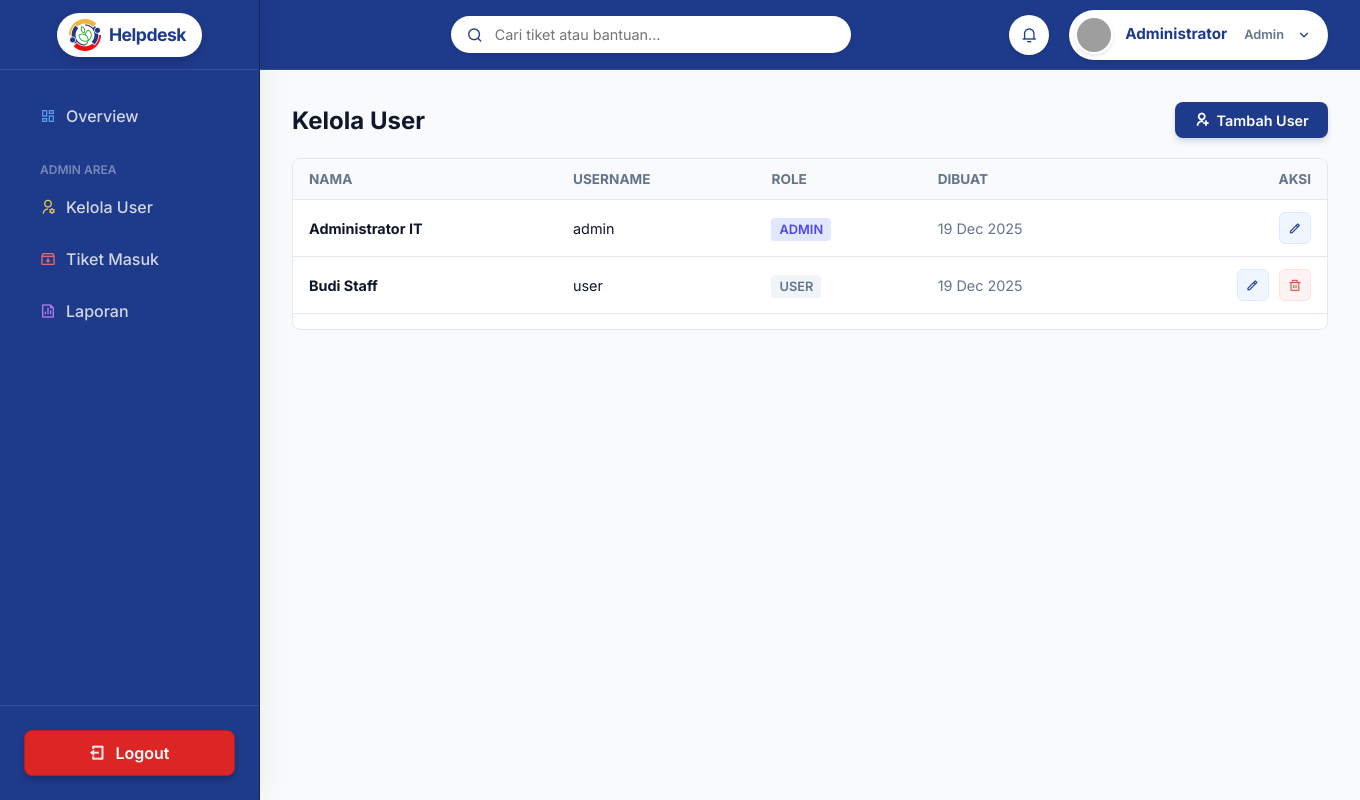
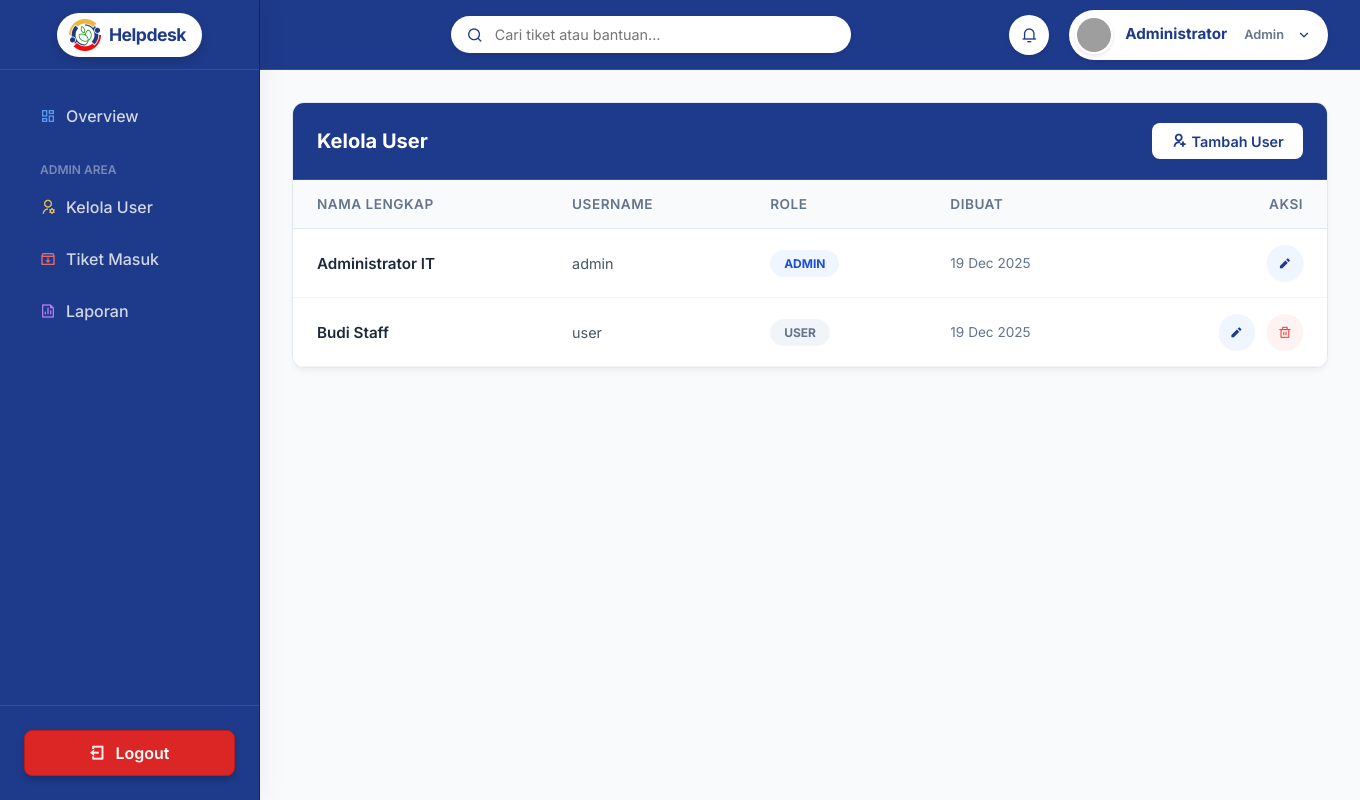
Before and after one commit to RonyRisvaldoLumbanBatu/it-helpdesk, a PHP site: page /it-helpdesk/public/index.php?page=dashboard&action=manage_users in a window 1360 px wide. Run offline with PHP 8.4, Linux system fonts and the light colour scheme; a user stored in the database is signed in; data comes from the database, SQL or seed files in the repository; data that the repository does not hold is empty; grey boxes are pictures that could not be loaded.

Commit message:
Memperbarui antarmuka Dashboard Admin: Header card biru, header tabel abu-abu untuk konsistensi

```diff
--- a/views/dashboard.php
+++ b/views/dashboard.php
@@ -151,7 +151,6 @@
             <div class="content-body">
                 <?php
                 if (!isset($content) || $content == 'home') {
-                    echo '<h2>Dashboard ' . ucfirst($currentUser['role']) . '</h2>';
 
                     if ($currentUser['role'] === 'admin') {
                         // LOAD REAL STATS
@@ -161,48 +160,55 @@
                         // 1. Fetch KPI Stats
                         $totalTickets = $pdo->query("SELECT COUNT(*) FROM tickets")->fetchColumn();
                         $countPending = $pdo->query("SELECT COUNT(*) FROM tickets WHERE status = 'pending'")->fetchColumn();
-                        // $countProcess removed as requested
                         $countResolved = $pdo->query("SELECT COUNT(*) FROM tickets WHERE status = 'resolved'")->fetchColumn();
 
                         // 2. Fetch Recent Activities (Latest 5 Tickets)
                         $recentTickets = $pdo->query("SELECT t.*, u.name as requester_name FROM tickets t JOIN users u ON t.user_id = u.id ORDER BY t.created_at DESC LIMIT 5")->fetchAll(PDO::FETCH_ASSOC);
 
-                        // RENDER UI
-                        echo '<div style="display: grid; grid-template-columns: repeat(auto-fit, minmax(200px, 1fr)); gap: 20px; margin-top: 20px; margin-bottom: 30px;">
-                                <!-- Total -->
-                                <div style="background: white; padding: 25px; border-radius: 12px; border: 1px solid #e2e8f0; border-top: 4px solid #3b82f6; box-shadow: 0 4px 6px rgba(0,0,0,0.02); text-align: center;">
-                                    <div style="font-size: 3rem; font-weight: 700; color: #3b82f6; line-height: 1.2;">' . number_format($totalTickets) . '</div>
-                                    <div style="color: #64748b; font-size: 0.95rem; font-weight: 500;">Total Tiket</div>
+                        // UNIFIED CARD: Title + Stats
+                        echo '<div style="background: white; border-radius: 12px; border: 1px solid #e2e8f0; box-shadow: 0 4px 6px -1px rgba(0,0,0,0.05); margin-bottom: 30px; overflow: hidden;">
+                                <div style="padding: 20px 24px; border-bottom: 1px solid #e2e8f0; background: var(--primary);">
+                                    <h2 style="margin: 0; font-size: 1.25rem; color: white; font-weight: 700;">Dashboard ' . ucfirst($currentUser['role']) . '</h2>
                                 </div>
 
-                                <!-- Pending -->
-                                <div style="background: white; padding: 25px; border-radius: 12px; border: 1px solid #e2e8f0; border-top: 4px solid #f97316; box-shadow: 0 4px 6px rgba(0,0,0,0.02); text-align: center;">
-                                    <div style="font-size: 3rem; font-weight: 700; color: #f97316; line-height: 1.2;">' . number_format($countPending) . '</div>
-                                    <div style="color: #64748b; font-size: 0.95rem; font-weight: 500;">Menunggu</div>
-                                </div>
+                                <div style="padding: 24px;">
+                                    <div style="display: grid; grid-template-columns: repeat(auto-fit, minmax(200px, 1fr)); gap: 24px;">
+                                        <!-- Total -->
+                                        <div style="background: #f8fafc; padding: 20px; border-radius: 12px; border: 1px solid #e2e8f0; border-top: 4px solid #3b82f6; text-align: center; box-shadow: 0 4px 6px -1px rgba(0,0,0,0.05);">
+                                            <div style="font-size: 2.5rem; font-weight: 700; color: #3b82f6; line-height: 1.2;">' . number_format($totalTickets) . '</div>
+                                            <div style="color: #64748b; font-size: 0.9rem; font-weight: 600;">Total Tiket</div>
+                                        </div>
 
-                                <!-- Resolved -->
-                                <div style="background: white; padding: 25px; border-radius: 12px; border: 1px solid #e2e8f0; border-top: 4px solid #10b981; box-shadow: 0 4px 6px rgba(0,0,0,0.02); text-align: center;">
-                                    <div style="font-size: 3rem; font-weight: 700; color: #10b981; line-height: 1.2;">' . number_format($countResolved) . '</div>
-                                    <div style="color: #64748b; font-size: 0.95rem; font-weight: 500;">Selesai</div>
+                                        <!-- Pending -->
+                                        <div style="background: #f8fafc; padding: 20px; border-radius: 12px; border: 1px solid #e2e8f0; border-top: 4px solid #f97316; text-align: center; box-shadow: 0 4px 6px -1px rgba(0,0,0,0.05);">
+                                            <div style="font-size: 2.5rem; font-weight: 700; color: #f97316; line-height: 1.2;">' . number_format($countPending) . '</div>
+                                            <div style="color: #64748b; font-size: 0.9rem; font-weight: 600;">Menunggu</div>
+                                        </div>
+
+                                        <!-- Resolved -->
+                                        <div style="background: #f8fafc; padding: 20px; border-radius: 12px; border: 1px solid #e2e8f0; border-top: 4px solid #10b981; text-align: center; box-shadow: 0 4px 6px -1px rgba(0,0,0,0.05);">
+                                            <div style="font-size: 2.5rem; font-weight: 700; color: #10b981; line-height: 1.2;">' . number_format($countResolved) . '</div>
+                                            <div style="color: #64748b; font-size: 0.9rem; font-weight: 600;">Selesai</div>
+                                        </div>
+                                    </div>
                                 </div>
                               </div>';
 
                         // Recent Activity Table
                         echo '<div style="background: white; border-radius: 12px; border: 1px solid #e2e8f0; overflow: hidden; box-shadow: 0 4px 6px -1px rgba(0,0,0,0.05);">';
-                        echo '<div style="padding: 20px; border-bottom: 1px solid #f1f5f9; display: flex; justify-content: space-between; align-items: center;">
-                                <h3 style="margin: 0; font-size: 1.1rem; color: #1e293b;">Tiket Terbaru Masuk</h3>
-                                <a href="?page=dashboard&action=incoming_tickets" style="font-size: 0.85rem; color: var(--primary); font-weight: 600; text-decoration: none;">Lihat Semua &rarr;</a>
-                              </div>';
+                        echo '<div style="padding: 20px; background: var(--primary); border-bottom: 1px solid rgba(255,255,255,0.1); display: flex; justify-content: space-between; align-items: center;">
+        <h3 style="margin: 0; font-size: 1.1rem; color: white; font-weight: 700;">Tiket Terbaru Masuk</h3>
+        <a href="?page=dashboard&action=incoming_tickets" style="font-size: 0.85rem; color: white; font-weight: 600; text-decoration: none;">Lihat Semua &rarr;</a>
+      </div>';
 
                         if (count($recentTickets) > 0) {
                             echo '<table style="width: 100%; border-collapse: collapse;">
-                                    <thead style="background: #f8fafc; color: #64748b; font-size: 0.85rem; text-transform: uppercase; letter-spacing: 0.5px;">
+                                    <thead style="background: #f8fafc; color: #64748b; border-bottom: 1px solid #e2e8f0;">
                                         <tr>
-                                            <th style="padding: 15px 20px; text-align: left; font-weight: 600;">Subjek</th>
-                                            <th style="padding: 15px 20px; text-align: left; font-weight: 600;">Pengirim</th>
-                                            <th style="padding: 15px 20px; text-align: left; font-weight: 600;">Status</th>
-                                            <th style="padding: 15px 20px; text-align: right; font-weight: 600;">Tanggal</th>
+                                            <th style="padding: 16px 24px; text-align: left; font-weight: 600; text-transform: uppercase; font-size: 0.85rem; letter-spacing: 0.5px;">Subjek</th>
+                                            <th style="padding: 16px 24px; text-align: left; font-weight: 600; text-transform: uppercase; font-size: 0.85rem; letter-spacing: 0.5px;">Pengirim</th>
+                                            <th style="padding: 16px 24px; text-align: left; font-weight: 600; text-transform: uppercase; font-size: 0.85rem; letter-spacing: 0.5px;">Status</th>
+                                            <th style="padding: 16px 24px; text-align: right; font-weight: 600; text-transform: uppercase; font-size: 0.85rem; letter-spacing: 0.5px;">Tanggal</th>
                                         </tr>
                                     </thead>
                                     <tbody style="font-size: 0.9rem; color: #334155;">';
@@ -217,20 +223,20 @@
                             foreach ($recentTickets as $ticket) {
                                 $st = $statusMap[$ticket['status']] ?? ['bg' => '#f1f5f9', 'text' => '#64748b', 'label' => $ticket['status']];
                                 echo '<tr style="border-bottom: 1px solid #f1f5f9; cursor: pointer; transition: background 0.1s;" onclick="window.location.href=\'?page=dashboard&action=ticket_detail&id=' . $ticket['id'] . '\'" onmouseover="this.style.background=\'#f8fafc\'" onmouseout="this.style.background=\'transparent\'">
-                                        <td style="padding: 15px 20px; max-width: 300px;">
+                                        <td style="padding: 16px 24px; max-width: 300px;">
                                             <div style="font-weight: 600; color: #0f172a; white-space: nowrap; overflow: hidden; text-overflow: ellipsis;">' . htmlspecialchars($ticket['subject']) . '</div>
                                             <div style="font-size: 0.8rem; color: #94a3b8;">#' . $ticket['id'] . '</div>
                                         </td>
-                                        <td style="padding: 15px 20px;">
+                                        <td style="padding: 16px 24px;">
                                             <div style="display: flex; align-items: center; gap: 8px;">
                                                 <div style="width: 24px; height: 24px; background: #e2e8f0; border-radius: 50%; display: flex; align-items: center; justify-content: center; font-size: 0.7rem; font-weight: 700; color: #64748b;">' . strtoupper(substr($ticket['requester_name'], 0, 1)) . '</div>
                                                 ' . htmlspecialchars($ticket['requester_name']) . '
                                             </div>
                                         </td>
-                                        <td style="padding: 15px 20px;">
-                                            <span style="background: ' . $st['bg'] . '; color: ' . $st['text'] . '; padding: 4px 10px; border-radius: 20px; font-size: 0.75rem; font-weight: 700;">' . $st['label'] . '</span>
+                                        <td style="padding: 16px 24px;">
+                                            <span style="background: ' . $st['bg'] . '; color: ' . $st['text'] . '; padding: 6px 12px; border-radius: 99px; font-size: 0.75rem; font-weight: 700; text-transform: uppercase;">' . $st['label'] . '</span>
                                         </td>
-                                        <td style="padding: 15px 20px; text-align: right; color: #64748b; font-size: 0.85rem;">
+                                        <td style="padding: 16px 24px; text-align: right; color: #64748b; font-size: 0.85rem;">
                                             ' . date('d M, H:i', strtotime($ticket['created_at'])) . '
                                         </td>
                                       </tr>';
--- a/views/partials/manage_users.php
+++ b/views/partials/manage_users.php
@@ -12,14 +12,6 @@ try {
 }
 ?>
 
-<div class="card-header"
-    style="display: flex; justify-content: space-between; align-items: center; margin-bottom: 20px;">
-    <h2>Kelola User</h2>
-    <button onclick="document.getElementById('addUserModal').style.display='flex'" class="btn btn-primary">
-        <i class="ri-user-add-line" style="margin-right: 8px;"></i> Tambah User
-    </button>
-</div>
-
 <?php if (isset($_GET['success']) && $_GET['success'] == 'user_created'): ?>
     <div
         style="background: #dcfce7; color: #166534; padding: 15px; border-radius: 8px; margin-bottom: 20px; border: 1px solid #bbf7d0;">
@@ -27,95 +19,79 @@ try {
     </div>
 <?php endif; ?>
 
-<style>
-    /* FORCE STYLES LOCALLY FOR ADMIN */
-    .local-responsive-table {
-        overflow-x: auto !important;
-        -webkit-overflow-scrolling: touch;
-        margin-bottom: 1rem;
-        padding-bottom: 15px;
-    }
+<!-- Main Card Container -->
+<div
+    style="background: white; border-radius: 12px; border: 1px solid #e2e8f0; box-shadow: 0 4px 6px -1px rgba(0, 0, 0, 0.05); overflow: hidden; margin-bottom: 30px;">
 
-    .local-responsive-table table {
-        min-width: 1000px !important;
-        /* Wider for Admin Tables */
-    }
+    <!-- Card Header (Blue) -->
+    <div
+        style="padding: 20px 24px; background: var(--primary); border-bottom: 1px solid rgba(255,255,255,0.1); display: flex; justify-content: space-between; align-items: center;">
+        <h2 style="margin: 0; font-size: 1.25rem; font-weight: 700; color: white;">Kelola User</h2>
+        <button onclick="document.getElementById('addUserModal').style.display='flex'" class="btn"
+            style="font-size: 0.9rem; background: white; color: var(--primary); border: none; font-weight: 600;">
+            <i class="ri-user-add-line" style="margin-right: 6px;"></i> Tambah User
+        </button>
+    </div>
 
-    .local-responsive-table th,
-    .local-responsive-table td,
-    .local-responsive-table td div,
-    .local-responsive-table td span,
-    .local-responsive-table td a,
-    .local-responsive-table td strong {
-        white-space: nowrap !important;
-    }
-
-    /* Scrollbar */
-    .local-responsive-table::-webkit-scrollbar {
-        height: 8px;
-    }
-
-    .local-responsive-table::-webkit-scrollbar-thumb {
-        background: #94a3b8;
-        border-radius: 4px;
-    }
-
-    .local-responsive-table::-webkit-scrollbar-track {
-        background: #f1f5f9;
-    }
-</style>
-
-<div class="local-responsive-table"
-    style="background: white; border-radius: 8px; border: 1px solid var(--border); overflow: hidden;">
-    <table style="width: 100%; border-collapse: collapse;">
-        <thead style="background: #f8fafc; border-bottom: 1px solid var(--border);">
+    <!-- Table Container -->
+    <div style="overflow-x: auto;">
+        <table style="width: 100%; border-collapse: collapse; min-width: 800px;">
+            <thead style="background: #f8fafc; color: #64748b; border-bottom: 1px solid #e2e8f0;">
                 <tr>
-                <th style="padding: 12px 16px; text-align: left; font-size: 0.85rem; color: var(--text-muted);">NAMA
-                </th>
-                <th style="padding: 12px 16px; text-align: left; font-size: 0.85rem; color: var(--text-muted);">USERNAME
-                </th>
-                <th style="padding: 12px 16px; text-align: left; font-size: 0.85rem; color: var(--text-muted);">ROLE
-                </th>
-                <th style="padding: 12px 16px; text-align: left; font-size: 0.85rem; color: var(--text-muted);">DIBUAT
-                </th>
-                <th style="padding: 12px 16px; text-align: right; font-size: 0.85rem; color: var(--text-muted);">AKSI
-                </th>
+                    <th
+                        style="padding: 16px 24px; text-align: left; font-size: 0.85rem; font-weight: 600; text-transform: uppercase; letter-spacing: 0.5px;">
+                        Nama Lengkap</th>
+                    <th
+                        style="padding: 16px 24px; text-align: left; font-size: 0.85rem; font-weight: 600; text-transform: uppercase; letter-spacing: 0.5px;">
+                        Username</th>
+                    <th
+                        style="padding: 16px 24px; text-align: left; font-size: 0.85rem; font-weight: 600; text-transform: uppercase; letter-spacing: 0.5px;">
+                        Role</th>
+                    <th
+                        style="padding: 16px 24px; text-align: left; font-size: 0.85rem; font-weight: 600; text-transform: uppercase; letter-spacing: 0.5px;">
+                        Dibuat</th>
+                    <th
+                        style="padding: 16px 24px; text-align: right; font-size: 0.85rem; font-weight: 600; text-transform: uppercase; letter-spacing: 0.5px;">
+                        Aksi</th>
                 </tr>
             </thead>
-        <tbody>
+            <tbody style="background: white;">
                 <?php foreach ($users as $u): ?>
-                <tr style="border-bottom: 1px solid var(--border);">
-                    <td style="padding: 12px 16px; font-size: 0.9rem;">
-                        <strong><?php echo htmlspecialchars($u['name']); ?></strong>
+                    <tr style="border-bottom: 1px solid #f1f5f9; transition: background 0.2s;"
+                        onmouseover="this.style.background='#f8fafc'" onmouseout="this.style.background='white'">
+                        <td style="padding: 16px 24px;">
+                            <div style="font-weight: 600; color: #1e293b; font-size: 0.95rem;">
+                                <?php echo htmlspecialchars($u['name']); ?>
+                            </div>
                         </td>
-                    <td style="padding: 12px 16px; font-size: 0.9rem;">
+                        <td style="padding: 16px 24px; color: #475569; font-size: 0.9rem;">
                             <?php echo htmlspecialchars($u['username']); ?>
                         </td>
-                    <td style="padding: 12px 16px;">
+                        <td style="padding: 16px 24px;">
                             <?php
                             $roleColors = [
-                            'admin' => ['bg' => '#e0e7ff', 'text' => '#4f46e5'],
-                            'staff' => ['bg' => '#f0fdf4', 'text' => '#166534'], // Green
-                            'mahasiswa' => ['bg' => '#fff7ed', 'text' => '#c2410c'], // Orange
-                            'user' => ['bg' => '#f1f5f9', 'text' => '#64748b'] // Grey (Default)
+                                'admin' => ['bg' => '#eff6ff', 'text' => '#1d4ed8'],
+                                'staff' => ['bg' => '#f0fdf4', 'text' => '#15803d'],
+                                'mahasiswa' => ['bg' => '#fff7ed', 'text' => '#c2410c'],
+                                'user' => ['bg' => '#f1f5f9', 'text' => '#64748b']
                             ];
                             $rc = $roleColors[$u['role']] ?? $roleColors['user'];
                             ?>
                             <span
-                            style="background: <?php echo $rc['bg']; ?>; color: <?php echo $rc['text']; ?>; padding: 4px 8px; border-radius: 4px; font-size: 0.8rem; font-weight: 600; text-transform: uppercase;">
+                                style="background: <?php echo $rc['bg']; ?>; color: <?php echo $rc['text']; ?>; padding: 6px 14px; border-radius: 99px; font-size: 0.75rem; font-weight: 700; text-transform: uppercase; display: inline-block;">
                                 <?php echo htmlspecialchars($u['role'] ?: '-'); ?>
                             </span>
                         </td>
-                    <td style="padding: 12px 16px; font-size: 0.9rem; color: var(--text-muted);">
+                        <td style="padding: 16px 24px; color: #64748b; font-size: 0.85rem;">
                             <?php echo date('d M Y', strtotime($u['created_at'])); ?>
                         </td>
-                    <td style="padding: 12px 16px; text-align: right; white-space: nowrap;">
+                        <td style="padding: 16px 24px; text-align: right;">
                             <button
                                 onclick="openEditModal('<?php echo $u['id']; ?>', '<?php echo htmlspecialchars($u['name'], ENT_QUOTES); ?>', '<?php echo htmlspecialchars($u['username'], ENT_QUOTES); ?>', '<?php echo htmlspecialchars($u['email'] ?? '', ENT_QUOTES); ?>', '<?php echo $u['role']; ?>')"
-                            style="width: 32px; height: 32px; border-radius: 6px; border: 1px solid #dbeafe; background: #eff6ff; color: var(--primary); cursor: pointer; display: inline-flex; align-items: center; justify-content: center; transition: all 0.2s;"
-                            onmouseover="this.style.background='#dbeafe'" onmouseout="this.style.background='#eff6ff'"
-                            title="Edit User">
-                            <i class="ri-pencil-line"></i>
+                                style="width: 36px; height: 36px; border-radius: 50%; border: none; background: #eff6ff; color: var(--primary); cursor: pointer; display: inline-flex; align-items: center; justify-content: center; transition: all 0.2s; box-shadow: 0 1px 2px rgba(0,0,0,0.05);"
+                                onmouseover="this.style.background='#dbeafe'; this.style.transform='translateY(-2px)'"
+                                onmouseout="this.style.background='#eff6ff'; this.style.transform='none'" title="Edit User">
+                                <i class="ri-pencil-fill"></i>
                             </button>
 
                             <?php if (isset($_SESSION['user']) && $u['id'] != $_SESSION['user']['id']): ?>
@@ -123,8 +99,9 @@ try {
                                     onsubmit="return confirm('Apakah Anda yakin ingin menghapus user ini? \nPERINGATAN: Semua tiket dan data terkait user ini akan DIHAPUS PERMANEN!');">
                                     <input type="hidden" name="user_id" value="<?php echo $u['id']; ?>">
                                     <button type="submit"
-                                    style="width: 32px; height: 32px; border-radius: 6px; border: 1px solid #fee2e2; background: #fef2f2; color: #ef4444; cursor: pointer; display: inline-flex; align-items: center; justify-content: center; margin-left: 6px; transition: all 0.2s;"
-                                    onmouseover="this.style.background='#fee2e2'" onmouseout="this.style.background='#fef2f2'"
+                                        style="width: 36px; height: 36px; border-radius: 50%; border: none; background: #fef2f2; color: #ef4444; cursor: pointer; display: inline-flex; align-items: center; justify-content: center; margin-left: 8px; transition: all 0.2s; box-shadow: 0 1px 2px rgba(0,0,0,0.05);"
+                                        onmouseover="this.style.background='#fee2e2'; this.style.transform='translateY(-2px)'"
+                                        onmouseout="this.style.background='#fef2f2'; this.style.transform='none'"
                                         title="Hapus User">
                                         <i class="ri-delete-bin-line"></i>
                                     </button>
@@ -135,6 +112,7 @@ try {
                 <?php endforeach; ?>
             </tbody>
         </table>
+    </div>
 </div>
 
 <!-- Modal Tambah User -->
```
Also changed, not shown: views/partials/admin_tickets.php (+84 -93 lines), views/partials/reports.php (+52 -31 lines). Lines whose indentation alone changed are shown as unchanged.
